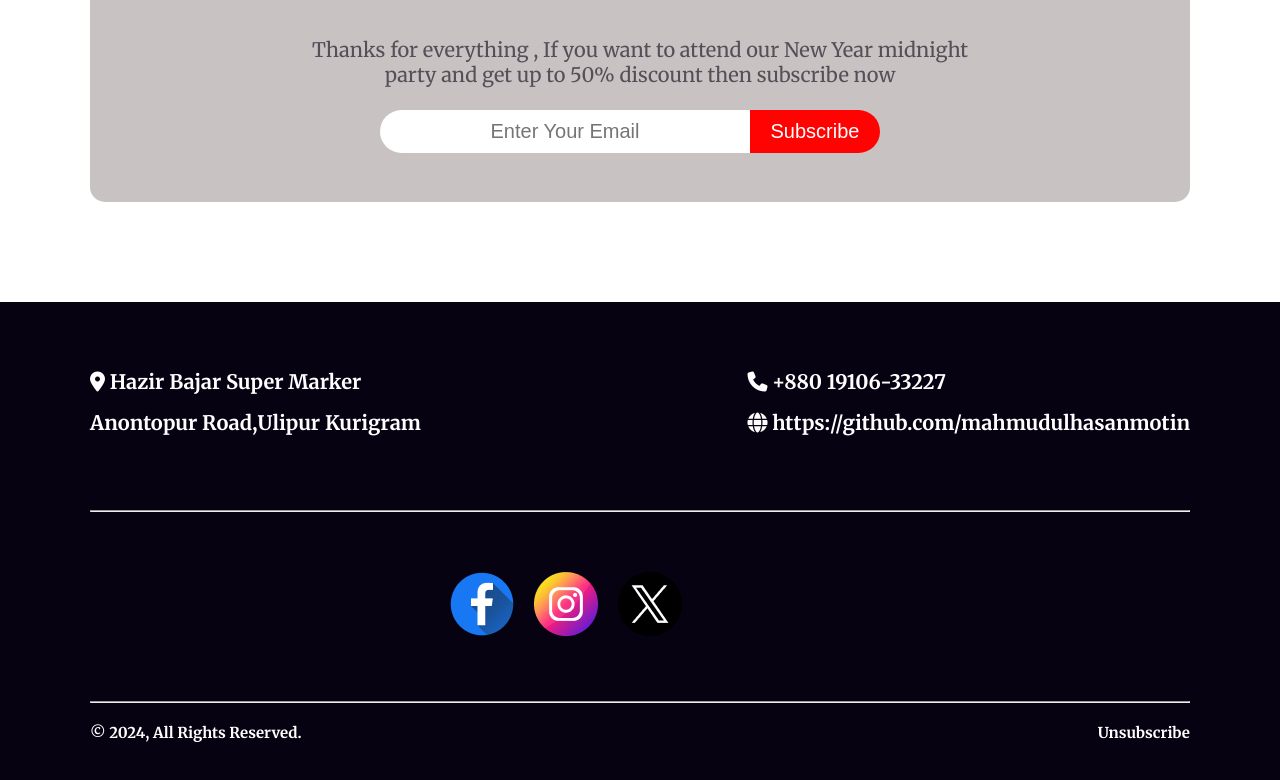
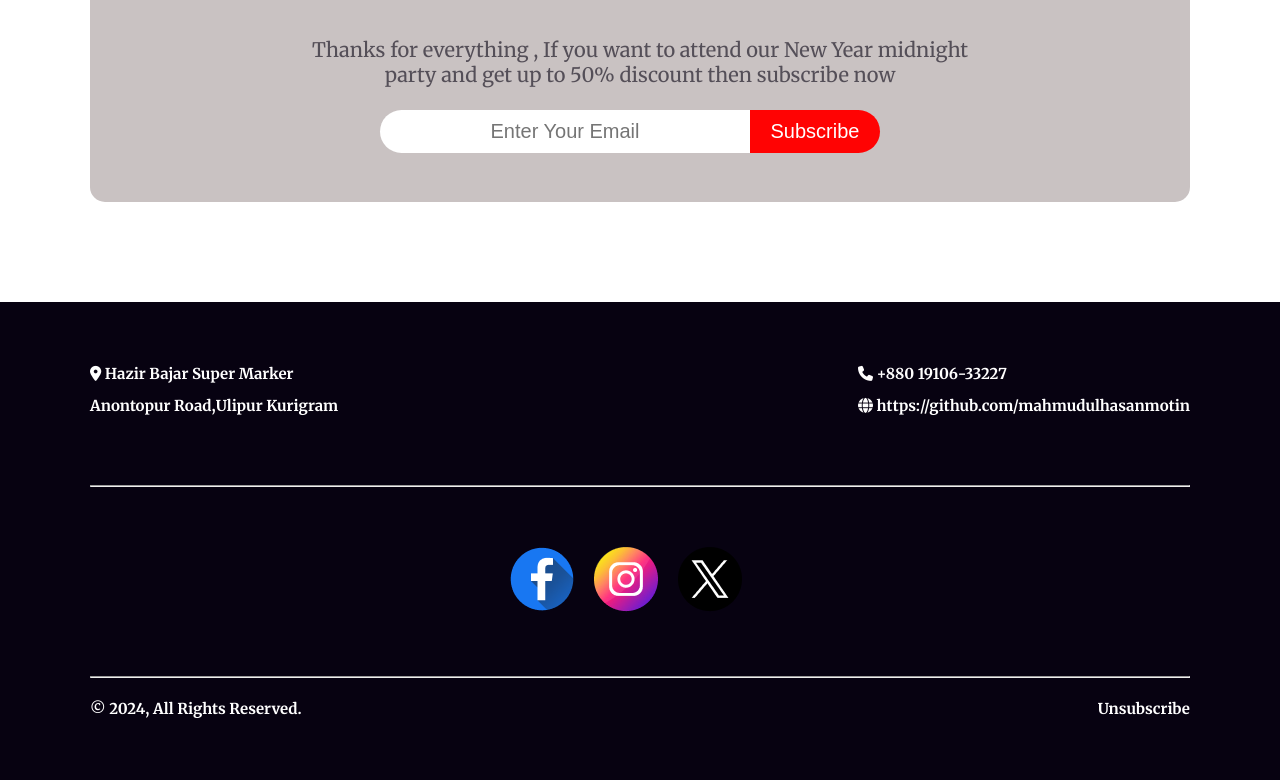
Before and after one commit to mahmudulhasanmotin/first-assignment, a plain HTML site: page index.html in a window 1280 px wide. Shown: the part 5790-6570 px from the top of the page. Drawn offline with Linux system fonts and the light colour scheme.

Commit message:
final change

```diff
--- a/style.css
+++ b/style.css
@@ -402,21 +402,22 @@ footer{
 
 .address h1{
     color: #ffffff;
-    font-size: 20px;
+    font-size: 15px;
 }
 .contact h1{
     color: #fffefe;
-    font-size: 20px;
+    font-size: 15px;
 }
 .contact a{
     text-decoration: none;
     color:white;
+    font-size: 15px;
 }
 /* social-icon-area style here */
 .social-icon-area{
     display: flex;
     width: 200px;
-    margin: 50px 250px 50px 350px;
+    margin: 50px 250px 50px 410px;
 }
 .social-icon-area img{
     margin: 10px;
```
